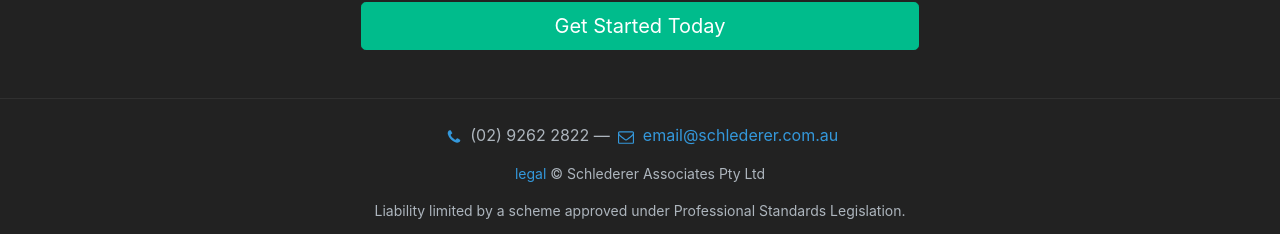
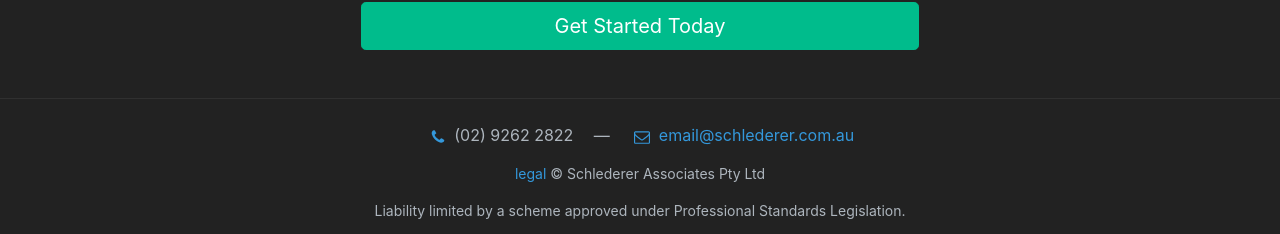
Before and after one commit to Mforcer/tax2, a Jekyll site: the page built from index.html, in a window 1280 px wide. Shown: the part 1775-2009 px from the top of the page. Built offline with Jekyll 4.4.1, drawn with Linux system fonts in a browser that asks for light colours.

Commit message:
Update footer.html

```diff
--- a/_includes/footer.html
+++ b/_includes/footer.html
@@ -4,7 +4,7 @@
             <path id="fa-phone" d="M1600 1240q0 27-10 70.5t-21 68.5q-21 50-122 106-94 51-186 51-27 0-53-3.5t-57.5-12.5-47-14.5-55.5-20.5-49-18q-98-35-175-83-127-79-264-216t-216-264q-48-77-83-175-3-9-18-49t-20.5-55.5-14.5-47-12.5-57.5-3.5-53q0-92 51-186 56-101 106-122 25-11 68.5-21t70.5-10q14 0 21 3 18 6 53 76 11 19 30 54t35 63.5 31 53.5q3 4 17.5 25t21.5 35.5 7 28.5q0 20-28.5 50t-62 55-62 53-28.5 46q0 9 5 22.5t8.5 20.5 14 24 11.5 19q76 137 174 235t235 174q2 1 19 11.5t24 14 20.5 8.5 22.5 5q18 0 46-28.5t53-62 55-62 50-28.5q14 0 28.5 7t35.5 21.5 25 17.5q25 15 53.5 31t63.5 35 54 30q70 35 76 53 3 7 3 21z" />
         </svg>
         {{site.biz_phone}}
-        <span class="d-none d-sm-inline"> &mdash; </span><br class="d-block d-sm-none">
+        <span class="d-none d-sm-inline mx-3"> &mdash; </span><br class="d-block d-sm-none">
         <svg class="icon mx-1" width="1em" height="1em" fill="var(--bs-info)" viewBox="0 0 1792 1792" xmlns="http://www.w3.org/2000/svg">
             <path id="fa-envelope-o" d="M1664 1504v-768q-32 36-69 66-268 206-426 338-51 43-83 67t-86.5 48.5-102.5 24.5h-2q-48 0-102.5-24.5t-86.5-48.5-83-67q-158-132-426-338-37-30-69-66v768q0 13 9.5 22.5t22.5 9.5h1472q13 0 22.5-9.5t9.5-22.5zm0-1051v-24.5l-.5-13-3-12.5-5.5-9-9-7.5-14-2.5h-1472q-13 0-22.5 9.5t-9.5 22.5q0 168 147 284 193 152 401 317 6 5 35 29.5t46 37.5 44.5 31.5 50.5 27.5 43 9h2q20 0 43-9t50.5-27.5 44.5-31.5 46-37.5 35-29.5q208-165 401-317 54-43 100.5-115.5t46.5-131.5zm128-37v1088q0 66-47 113t-113 47h-1472q-66 0-113-47t-47-113v-1088q0-66 47-113t113-47h1472q66 0 113 47t47 113z" />
         </svg>
```
